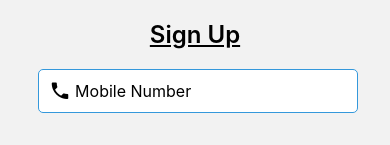
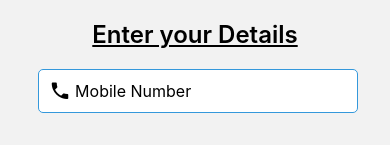
Before and after one commit to bharatsharma19/Paynride-Phone-Application, a React Native app: screen /Register in a window 390 px wide. Shown: the top 145 px of the page. Built offline with nearby package versions, Linux system fonts and the light colour scheme.

Commit message:
Sign Up Screen Updated

```diff
--- a/Components/Screens/SignUp.jsx
+++ b/Components/Screens/SignUp.jsx
@@ -25,15 +25,11 @@ const SignUp = ({ navigation }) => {
             isValid = false
         }
         if (!inputs.email) {
-            handleErrors("Pls Enter your Email", "email")
+            handleErrors("Pls Enter your Email Address", "email")
             isValid = false
         }
         if (!inputs.name) {
             handleErrors("Pls Enter your Name", "name")
-            isValid = false
-        }
-        if (!dob) {
-            handleErrors("Pls Enter your Date of Birth", "dob")
             isValid = false
         }
         if (!inputs.aadhar) {
@@ -100,7 +96,7 @@ const SignUp = ({ navigation }) => {
                 <View style={{ display: 'flex', justifyContent: 'center', alignItems: 'center', }}>
                     <View>
                         <Text style={{ color: "#000", textDecorationLine: 'underline', fontSize: 24, fontWeight: 600 }}>
-                            Sign Up
+                            Enter your Details
                         </Text>
                     </View>
 
@@ -160,8 +156,6 @@ const SignUp = ({ navigation }) => {
     )
 }
 
-export default SignUp
-
 const styles = StyleSheet.create({
     container: {
         display: 'flex',
@@ -172,3 +166,5 @@ const styles = StyleSheet.create({
         marginTop: height * 0.024,
     },
 })
+
+export default SignUp
```
